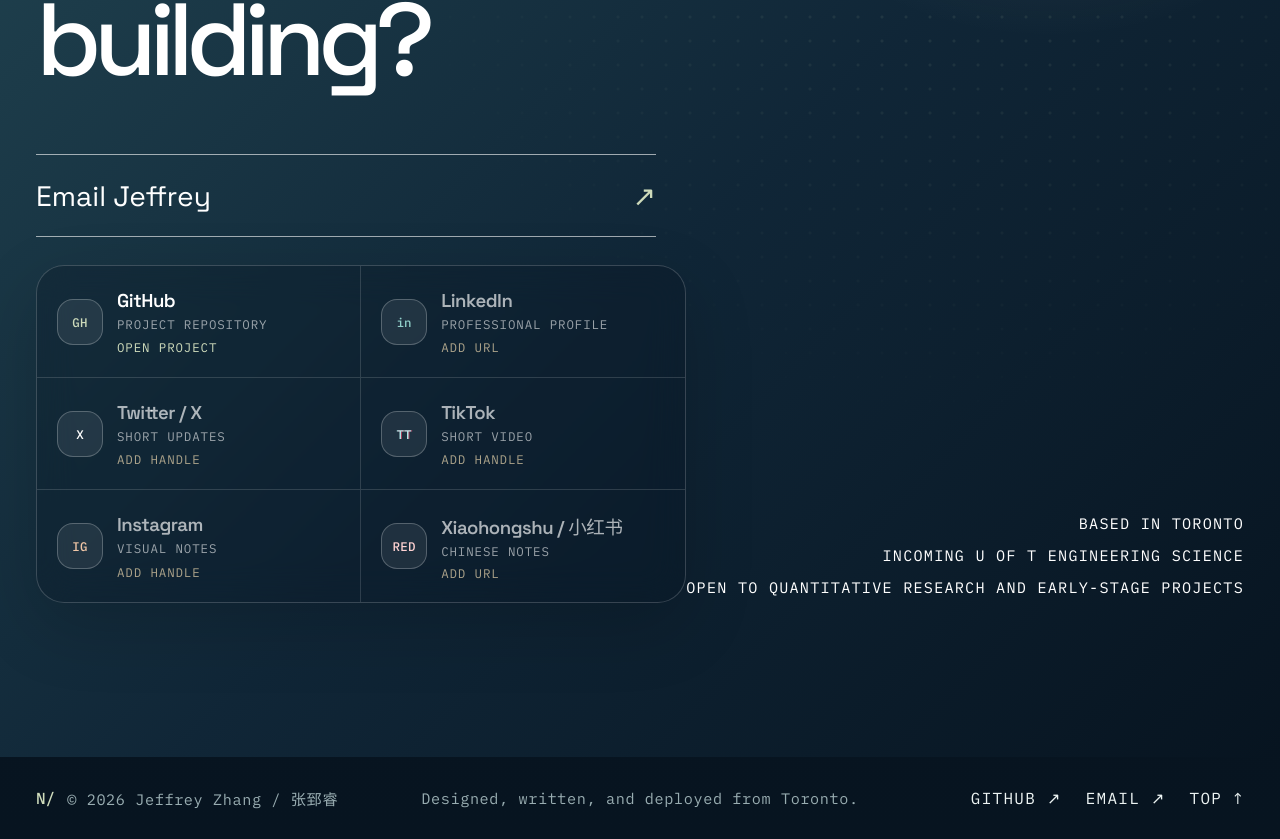
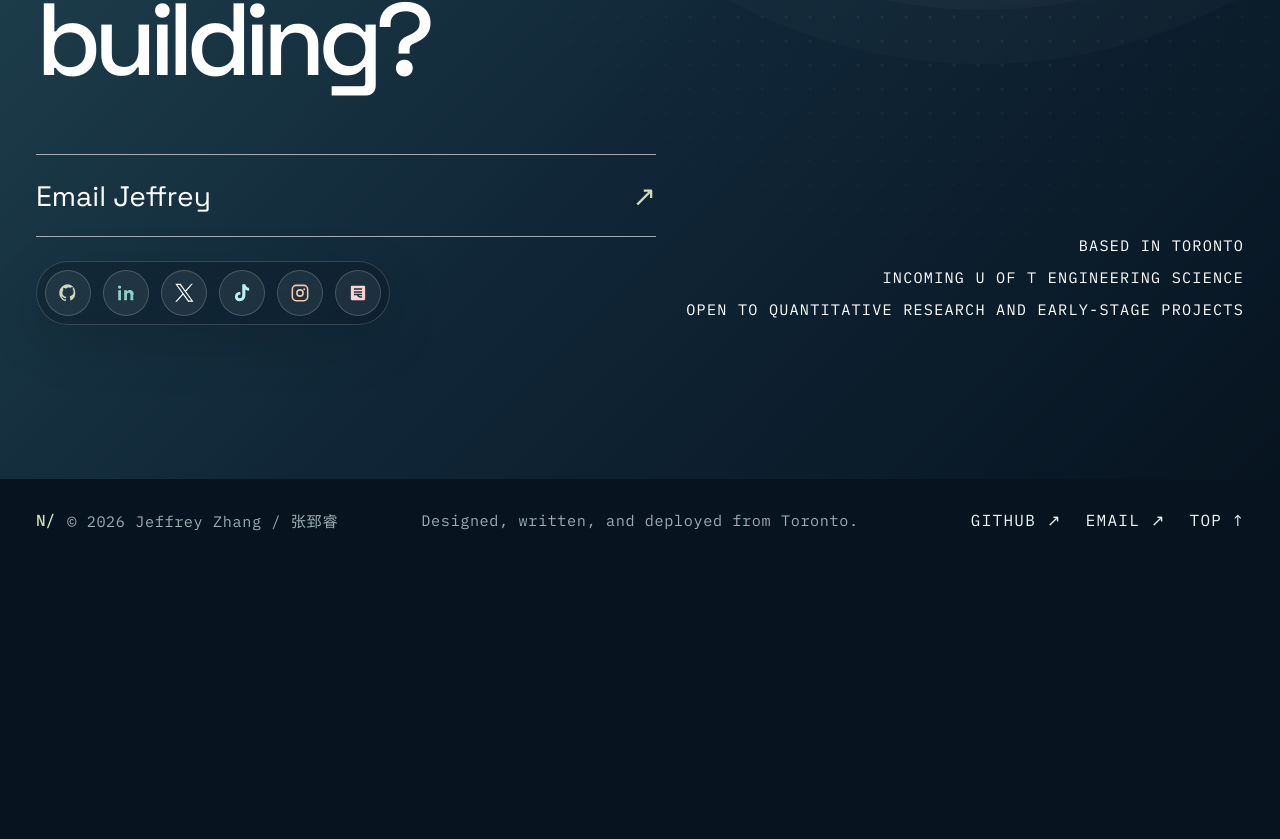
Before and after one commit to navyblue1/personal-website, a plain HTML site: page index.html in a window 1280 px wide. Shown: the part 6497-7336 px from the top of the page. After the commit the page ends 7058 px from the top, so only its background shows below. Drawn offline with Linux system fonts and the light colour scheme.

Commit message:
Use icon-only social strip

```diff
--- a/index.html
+++ b/index.html
@@ -411,53 +411,47 @@ build(venture);</pre>
             <span>Email Jeffrey</span><i aria-hidden="true">&nearr;</i>
           </a>
           <div class="social-grid" aria-label="Social links">
-            <a class="social-link social-link--active" href="https://github.com/navyblue1/financial-modeling-practice-lab" target="_blank" rel="noreferrer" aria-label="GitHub project repository">
-              <span class="social-icon social-icon--github" aria-hidden="true">GH</span>
-              <span class="social-text">
-                <strong>GitHub</strong>
-                <small>Project repository</small>
+            <a class="social-link social-link--active" href="https://github.com/navyblue1/financial-modeling-practice-lab" target="_blank" rel="noreferrer" aria-label="GitHub">
+              <span class="social-icon social-icon--github" aria-hidden="true">
+                <svg viewBox="0 0 24 24" role="img">
+                  <path d="M12 2.5a9.5 9.5 0 0 0-3 18.52c.48.09.66-.2.66-.46v-1.7c-2.68.58-3.24-1.13-3.24-1.13-.44-1.1-1.07-1.4-1.07-1.4-.87-.6.07-.58.07-.58.96.07 1.47.99 1.47.99.86 1.46 2.25 1.04 2.8.8.09-.62.34-1.04.62-1.28-2.14-.24-4.39-1.07-4.39-4.76 0-1.05.38-1.91.99-2.59-.1-.24-.43-1.22.09-2.55 0 0 .8-.26 2.62.99A9.02 9.02 0 0 1 12 6.03c.8 0 1.61.11 2.38.32 1.82-1.25 2.62-.99 2.62-.99.52 1.33.19 2.31.09 2.55.62.68.99 1.54.99 2.59 0 3.7-2.25 4.52-4.4 4.76.35.3.66.89.66 1.8v2.67c0 .26.18.56.67.46A9.5 9.5 0 0 0 12 2.5Z" />
+                </svg>
               </span>
-              <span class="social-status">Open project</span>
             </a>
-            <span class="social-link social-link--pending" aria-disabled="true">
-              <span class="social-icon social-icon--linkedin" aria-hidden="true">in</span>
-              <span class="social-text">
-                <strong>LinkedIn</strong>
-                <small>Professional profile</small>
+            <span class="social-link social-link--pending" aria-label="LinkedIn" aria-disabled="true">
+              <span class="social-icon social-icon--linkedin" aria-hidden="true">
+                <svg viewBox="0 0 24 24" role="img">
+                  <path d="M6.5 8.9h-3v11h3v-11Zm.25-3.4A1.75 1.75 0 1 0 3.25 5.5a1.75 1.75 0 0 0 3.5 0Zm13.75 8.08c0-3.2-1.7-4.94-4.2-4.94-1.94 0-2.8 1.06-3.28 1.8V8.9h-3v11h3v-5.44c0-1.45.27-2.86 2.07-2.86 1.77 0 1.8 1.66 1.8 2.95v5.35h3v-6.32Z" />
+                </svg>
               </span>
-              <span class="social-status">Add URL</span>
             </span>
-            <span class="social-link social-link--pending" aria-disabled="true">
-              <span class="social-icon social-icon--x" aria-hidden="true">X</span>
-              <span class="social-text">
-                <strong>Twitter / X</strong>
-                <small>Short updates</small>
+            <span class="social-link social-link--pending" aria-label="Twitter / X" aria-disabled="true">
+              <span class="social-icon social-icon--x" aria-hidden="true">
+                <svg viewBox="0 0 24 24" role="img">
+                  <path d="M14.3 10.25 21.72 2h-1.76l-6.44 7.15L8.38 2H2.45l7.79 10.84L2.45 21.5h1.76l6.81-7.56 5.44 7.56h5.93l-8.09-11.25Zm-2.41 2.68-.79-1.08L4.82 3.27h2.72l5.06 6.91.79 1.08 6.58 8.99h-2.72l-5.36-7.32Z" />
+                </svg>
               </span>
-              <span class="social-status">Add handle</span>
             </span>
-            <span class="social-link social-link--pending" aria-disabled="true">
-              <span class="social-icon social-icon--tiktok" aria-hidden="true">TT</span>
-              <span class="social-text">
-                <strong>TikTok</strong>
-                <small>Short video</small>
+            <span class="social-link social-link--pending" aria-label="TikTok" aria-disabled="true">
+              <span class="social-icon social-icon--tiktok" aria-hidden="true">
+                <svg viewBox="0 0 24 24" role="img">
+                  <path d="M15.7 2.5c.36 2.36 1.72 3.77 4.05 3.92v3.08a7.04 7.04 0 0 1-4.02-1.28v6.08c0 4.08-2.47 6.69-6.18 6.69-3.27 0-5.3-2.03-5.3-4.94 0-3.23 2.42-5.34 5.95-5.12v3.12c-1.69-.22-2.78.54-2.78 1.86 0 1.13.82 1.88 2.08 1.88 1.74 0 2.76-1.08 2.76-3.48V2.5h3.44Z" />
+                </svg>
               </span>
-              <span class="social-status">Add handle</span>
             </span>
-            <span class="social-link social-link--pending" aria-disabled="true">
-              <span class="social-icon social-icon--instagram" aria-hidden="true">IG</span>
-              <span class="social-text">
-                <strong>Instagram</strong>
-                <small>Visual notes</small>
+            <span class="social-link social-link--pending" aria-label="Instagram" aria-disabled="true">
+              <span class="social-icon social-icon--instagram" aria-hidden="true">
+                <svg viewBox="0 0 24 24" role="img">
+                  <path d="M7.8 2.75h8.4a5.06 5.06 0 0 1 5.05 5.05v8.4a5.06 5.06 0 0 1-5.05 5.05H7.8a5.06 5.06 0 0 1-5.05-5.05V7.8A5.06 5.06 0 0 1 7.8 2.75Zm0 1.75A3.3 3.3 0 0 0 4.5 7.8v8.4a3.3 3.3 0 0 0 3.3 3.3h8.4a3.3 3.3 0 0 0 3.3-3.3V7.8a3.3 3.3 0 0 0-3.3-3.3H7.8Zm4.2 3.25a4.25 4.25 0 1 1 0 8.5 4.25 4.25 0 0 1 0-8.5Zm0 1.75a2.5 2.5 0 1 0 0 5 2.5 2.5 0 0 0 0-5Zm4.63-2.55a1.05 1.05 0 1 1 0 2.1 1.05 1.05 0 0 1 0-2.1Z" />
+                </svg>
               </span>
-              <span class="social-status">Add handle</span>
             </span>
-            <span class="social-link social-link--pending" aria-disabled="true">
-              <span class="social-icon social-icon--xiaohongshu" aria-hidden="true">RED</span>
-              <span class="social-text">
-                <strong>Xiaohongshu / 小红书</strong>
-                <small>Chinese notes</small>
+            <span class="social-link social-link--pending" aria-label="Xiaohongshu / 小红书" aria-disabled="true">
+              <span class="social-icon social-icon--xiaohongshu" aria-hidden="true">
+                <svg viewBox="0 0 24 24" role="img">
+                  <path d="M5.4 4.2h13.2c.66 0 1.2.54 1.2 1.2v13.2c0 .66-.54 1.2-1.2 1.2H5.4c-.66 0-1.2-.54-1.2-1.2V5.4c0-.66.54-1.2 1.2-1.2Zm2.15 4.25h8.9V6.9h-8.9v1.55Zm0 3.25h8.9v-1.55h-8.9v1.55Zm0 5.4h1.68v-2.62h1.77c.38 1.55 1.74 2.72 3.7 2.72h1.75v-1.62H14.7c-1.02 0-1.72-.42-2.02-1.1h3.77v-1.55h-8.9v1.55h1.98v2.62Z" />
+                </svg>
               </span>
-              <span class="social-status">Add URL</span>
             </span>
           </div>
         </div>
--- a/script.js
+++ b/script.js
@@ -118,16 +118,6 @@ const translations = {
   "Open to research and project conversations": "欢迎交流研究与项目",
   "Interested in research-driven building?": "如果你关注研究驱动的项目构建，欢迎联系。",
   "Email Jeffrey": "给 Jeffrey 发邮件",
-  "Project repository": "项目代码仓库",
-  "Open project": "查看项目",
-  "Professional profile": "职业主页",
-  "Short updates": "短动态",
-  "Short video": "短视频",
-  "Visual notes": "图像记录",
-  "Chinese notes": "中文内容",
-  "Add URL": "待补链接",
-  "Add handle": "待补账号",
-  "Xiaohongshu / 小红书": "小红书",
   "BASED IN TORONTO": "现居多伦多",
   "INCOMING U OF T ENGINEERING SCIENCE": "即将就读多伦多大学工程科学专业",
   "OPEN TO QUANTITATIVE RESEARCH AND EARLY-STAGE PROJECTS": "愿意聊量化研究和早期项目",
--- a/styles.css
+++ b/styles.css
@@ -1789,50 +1789,40 @@ html[lang="zh-CN"] .contact-meta p {
 }
 
 .social-grid {
-  display: grid;
-  grid-template-columns: repeat(2, minmax(0, 1fr));
-  width: min(100%, 760px);
-  margin-top: 28px;
-  border: 1px solid rgba(255, 255, 255, 0.18);
-  border-radius: 28px;
-  overflow: hidden;
-  background: rgba(5, 16, 26, 0.24);
-  box-shadow: 0 24px 70px rgba(0, 0, 0, 0.16);
+  display: flex;
+  align-items: center;
+  gap: 12px;
+  width: fit-content;
+  max-width: 100%;
+  margin-top: 24px;
+  padding: 8px;
+  border: 1px solid rgba(255, 255, 255, 0.16);
+  border-radius: 999px;
+  background: rgba(5, 16, 26, 0.28);
+  box-shadow: 0 18px 55px rgba(0, 0, 0, 0.14);
   backdrop-filter: blur(18px);
 }
 
 .social-link {
   position: relative;
   display: grid;
-  grid-template-columns: auto 1fr;
-  grid-template-areas:
-    "icon text"
-    "icon status";
-  align-items: center;
-  gap: 2px 14px;
-  min-height: 112px;
-  padding: 20px;
-  border-right: 1px solid rgba(255, 255, 255, 0.14);
-  border-bottom: 1px solid rgba(255, 255, 255, 0.14);
+  place-items: center;
+  width: 46px;
+  height: 46px;
+  border: 1px solid rgba(255, 255, 255, 0.18);
+  border-radius: 50%;
   color: #fff;
+  background: rgba(255, 255, 255, 0.07);
   isolation: isolate;
   transition: background 200ms ease, transform 200ms ease, border-color 200ms ease;
 }
 
-.social-link:nth-child(2n) {
-  border-right: 0;
-}
-
-.social-link:nth-last-child(-n + 2) {
-  border-bottom: 0;
-}
-
 .social-link::after {
   position: absolute;
-  inset: 12px;
+  inset: -5px;
   z-index: -1;
-  border-radius: 18px;
-  background: radial-gradient(circle at 20% 20%, rgba(145, 208, 202, 0.16), transparent 58%);
+  border-radius: inherit;
+  background: radial-gradient(circle, rgba(145, 208, 202, 0.22), transparent 68%);
   opacity: 0;
   content: "";
   transition: opacity 200ms ease;
@@ -1840,6 +1830,7 @@ html[lang="zh-CN"] .contact-meta p {
 
 .social-link--active:hover {
   background: rgba(145, 208, 202, 0.11);
+  border-color: rgba(145, 208, 202, 0.5);
   transform: translateY(-2px);
 }
 
@@ -1851,24 +1842,23 @@ html[lang="zh-CN"] .contact-meta p {
   color: rgba(255, 255, 255, 0.66);
 }
 
-.social-link--pending .social-status {
-  color: rgba(215, 199, 163, 0.78);
+.social-link--pending:hover {
+  background: rgba(255, 255, 255, 0.1);
 }
 
 .social-icon {
-  grid-area: icon;
   display: grid;
   place-items: center;
-  width: 46px;
-  height: 46px;
-  border: 1px solid rgba(255, 255, 255, 0.24);
-  border-radius: 16px;
-  background: rgba(255, 255, 255, 0.08);
+  width: 22px;
+  height: 22px;
   color: var(--lime);
-  font-family: var(--mono);
-  font-size: 0.78rem;
-  font-weight: 700;
-  letter-spacing: 0.02em;
+}
+
+.social-icon svg {
+  display: block;
+  width: 100%;
+  height: 100%;
+  fill: currentColor;
 }
 
 .social-icon--linkedin {
@@ -1890,36 +1880,6 @@ html[lang="zh-CN"] .contact-meta p {
 
 .social-icon--xiaohongshu {
   color: #ffd2d2;
-}
-
-.social-text {
-  grid-area: text;
-  display: grid;
-  gap: 4px;
-}
-
-.social-text strong {
-  font-family: var(--display);
-  font-size: 1.16rem;
-  font-weight: 600;
-  letter-spacing: -0.025em;
-}
-
-.social-text small,
-.social-status {
-  font-family: var(--mono);
-  font-size: 0.78rem;
-  letter-spacing: 0.07em;
-  text-transform: uppercase;
-}
-
-.social-text small {
-  color: rgba(255, 255, 255, 0.58);
-}
-
-.social-status {
-  grid-area: status;
-  color: var(--lime);
 }
 
 .contact-meta {
@@ -2369,20 +2329,14 @@ html[lang="zh-CN"] .contact-meta p {
   }
 
   .social-grid {
-    grid-template-columns: 1fr;
-    border-radius: 24px;
-  }
-
-  .social-link,
-  .social-link:nth-child(2n),
-  .social-link:nth-last-child(-n + 2) {
-    min-height: 98px;
-    border-right: 0;
-    border-bottom: 1px solid rgba(255, 255, 255, 0.14);
-  }
-
-  .social-link:last-child {
-    border-bottom: 0;
+    flex-wrap: wrap;
+    width: fit-content;
+    border-radius: 999px;
+  }
+
+  .social-link {
+    width: 44px;
+    height: 44px;
   }
 
   .contact-meta p {
```
